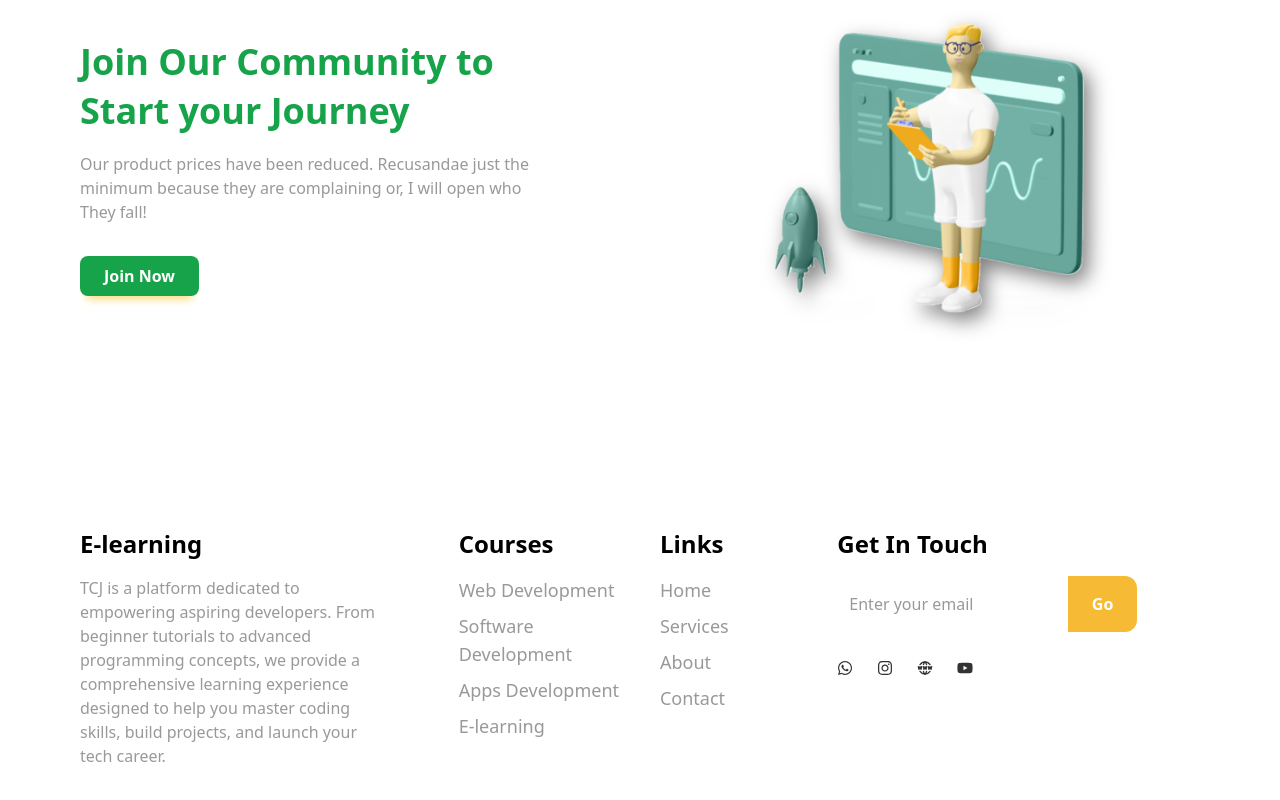
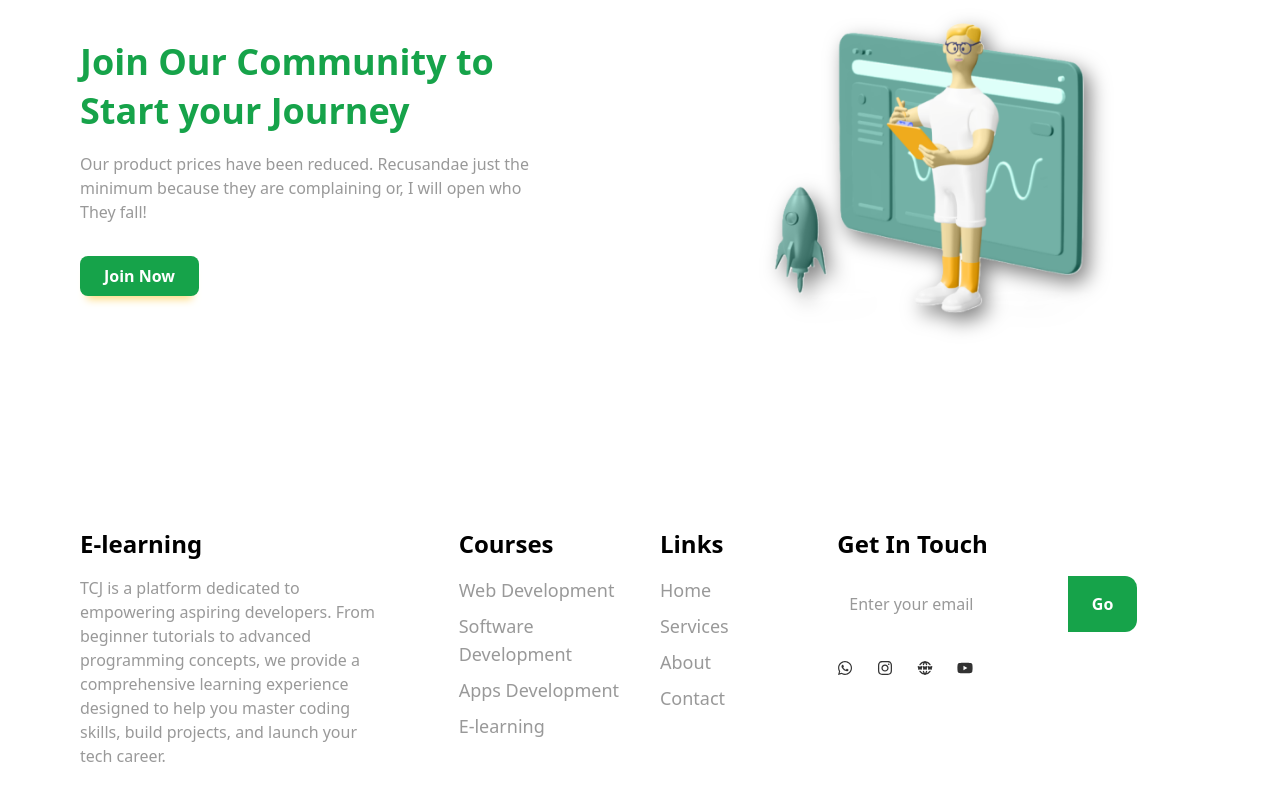
Before and after one commit to Sanzith-Alam/e-learn, a React (Vite) app: page / in a window 1280 px wide. Shown: the part 2468-3268 px from the top of the page. Built offline with nearby package versions, Linux system fonts and the light colour scheme.

Commit message:
Update Footer.jsx

```diff
--- a/src/components/Footer/Footer.jsx
+++ b/src/components/Footer/Footer.jsx
@@ -72,7 +72,7 @@ const Footer = () => {
                 placeholder="Enter your email"
                 className="p-3 rounded-s-xl bg-white w-full py-4 focus:ring-0 focus:outline-none placeholder:text-dark2"
               />
-              <button className="bg-primary text-white font-semibold py-4 px-6 rounded-e-xl">
+              <button className=" text-white font-semibold py-4 px-6 rounded-e-xl bg-green-600">
                 Go
               </button>
             </div>
```
